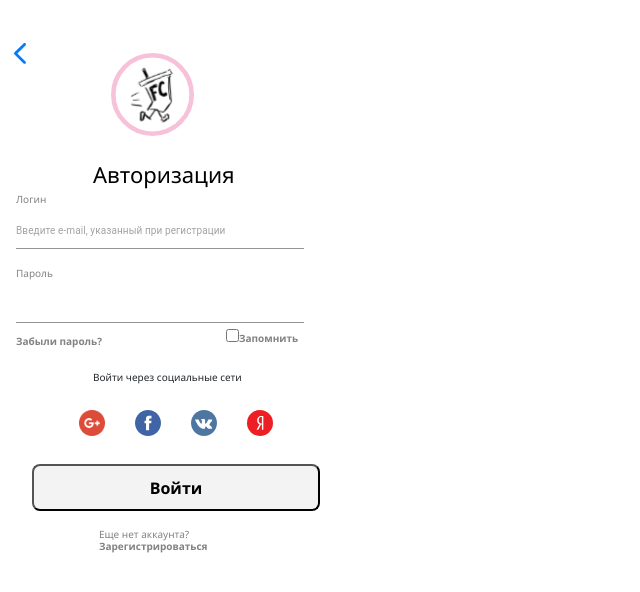
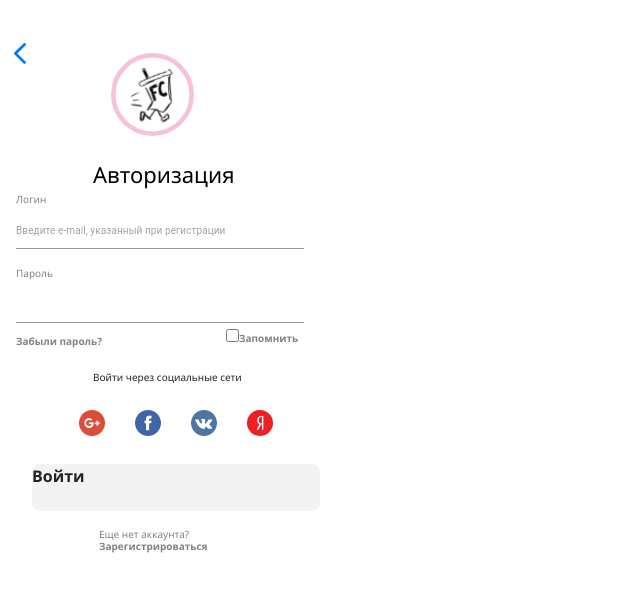
Before and after one commit to AnastasiaEvl/Fcoffe, a React (Create React App) app: page /Aform in a window 1280 px wide. Shown: the top 592 px of the page, without its empty margins (0-640 px from the left). Built offline with nearby package versions, Linux system fonts and the light colour scheme.

Commit message:
fix redux

```diff
--- a/src/AuthorizationForm/AuthorizationForm.js
+++ b/src/AuthorizationForm/AuthorizationForm.js
@@ -193,16 +193,16 @@ function AuthorizationForm() {
                         </div>
                     </tr>
 
-                    <button
+                    <div
                         className="RegisterBtn"
                         id="btn"
-                        type="submit"
-                        name="buttonSubmit"
+                        // type="submit"
+                        // name="buttonSubmit"
                         disabled={!buttonChange()}
                         onClick={() => dispatch(auth(email, password))}
                     >
                         Войти
-                    </button>
+                    </div>
 
                     <tr>
                         <p className="registeredLink">
--- a/src/action/user.js
+++ b/src/action/user.js
@@ -29,6 +29,11 @@ export const auth = (email, password) => {
                 "email": email,
                 "password": password
             })
+            .then(data=>
+                console.log(data))
+            .catch(err=>
+                console.log(err))
+            console.log(response)
             dispatch(setUser(response.data.user))
             localStorage.setItem('token', response.data.token)
             console.log("I have token");
```
